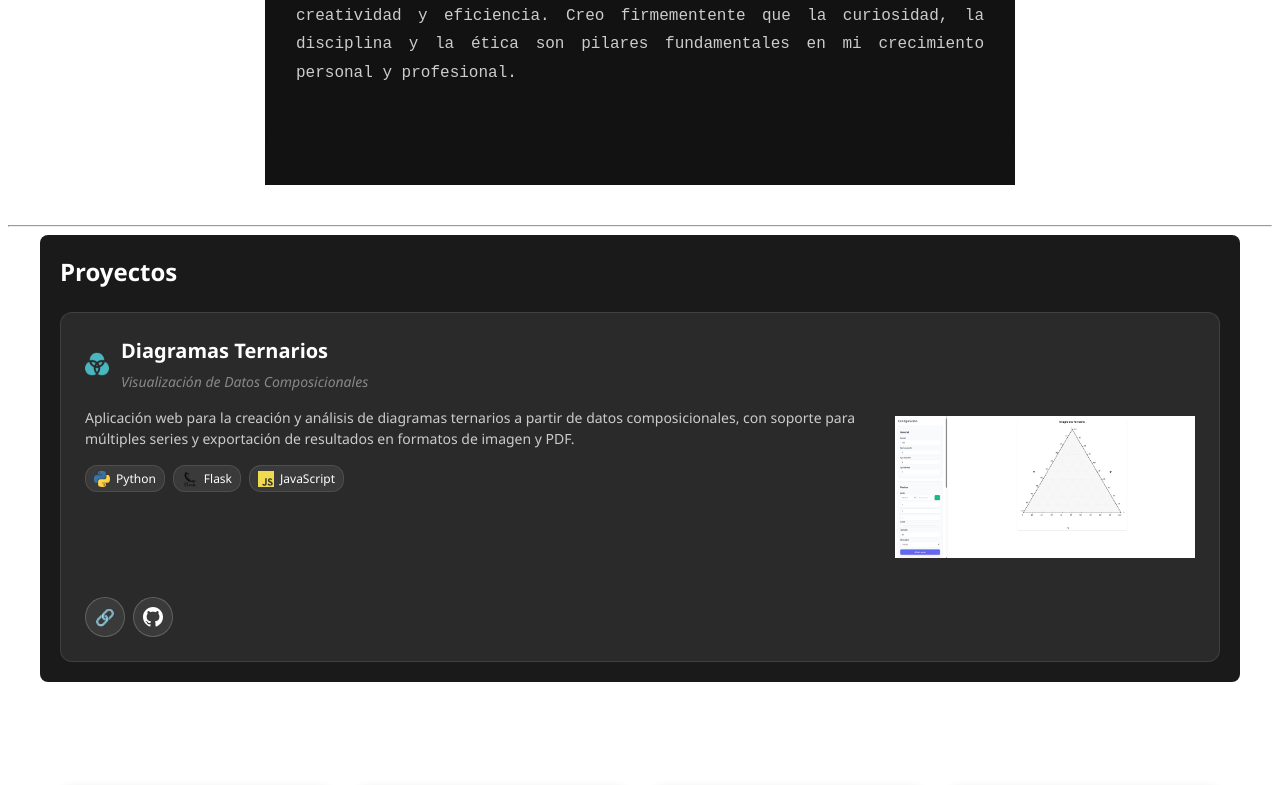
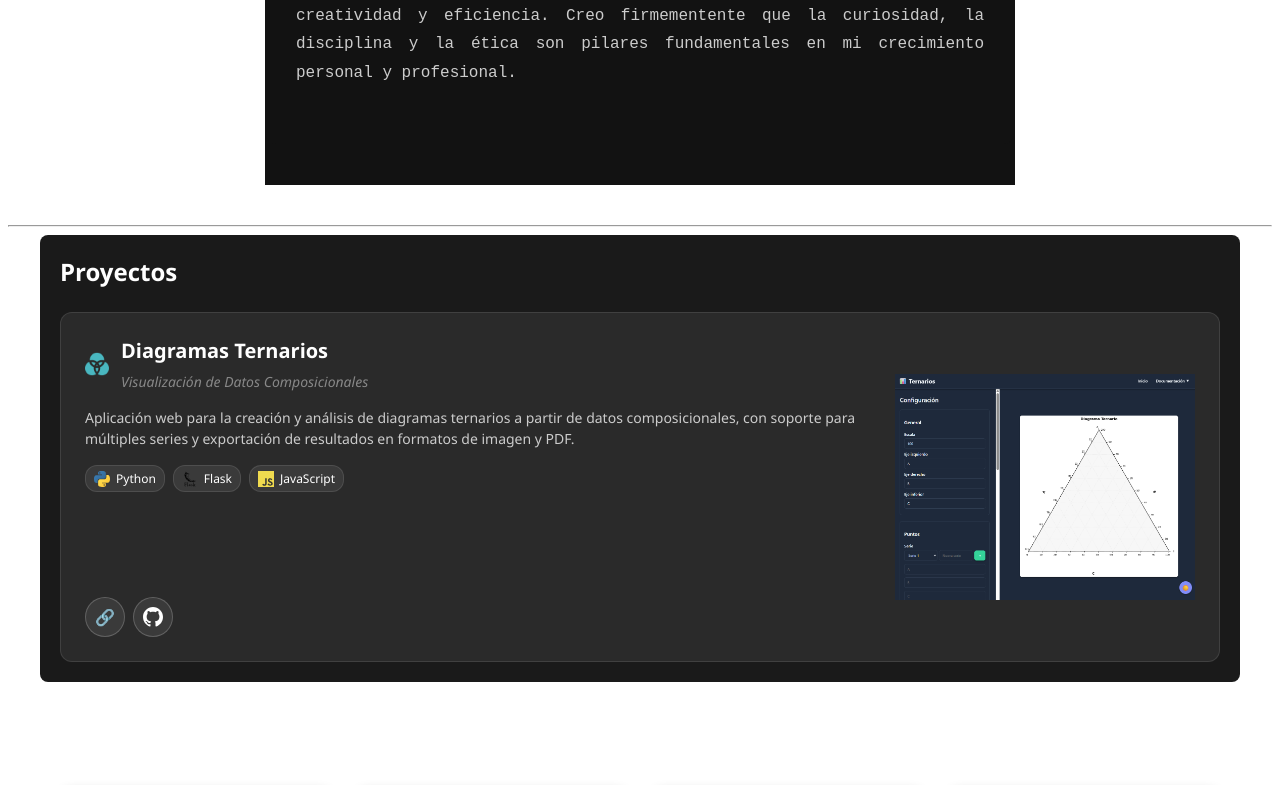
Before and after one commit to charls767/charls767.github.io, an Angular app: page / in a window 1280 px wide. Shown: the part 548-1333 px from the top of the page. Built offline with nearby package versions, Linux system fonts and the light colour scheme.

Commit message:
Nuevo renderizado del proyecto

```diff
--- a/src/app/proyectos/proyectos.ts
+++ b/src/app/proyectos/proyectos.ts
@@ -30,8 +30,8 @@ export class Proyectos {
   title: 'Diagramas Ternarios',
   subtitle: 'Visualización de Datos Composicionales',
   description: 'Aplicación web para la creación y análisis de diagramas ternarios a partir de datos composicionales, con soporte para múltiples series y exportación de resultados en formatos de imagen y PDF.',
-  imagePath: 'images/imagen_Caputra_app_ternarios.png',
-  iconPath: 'images/Ternarios_icon.png',
+  imagePath: 'images/Captura_ternarios2.png',
+  iconPath: 'images/Ternarios_Icon.png',
   technologies: [
     { name: 'Python', iconPath: 'svg/python.svg' },
     { name: 'Flask', iconPath: 'svg/flask.svg' },
```
Also changed, not shown: public/images/Captura_ternarios2.png (added), public/images/Imagen_Caputra_app_ternarios.png (deleted).
